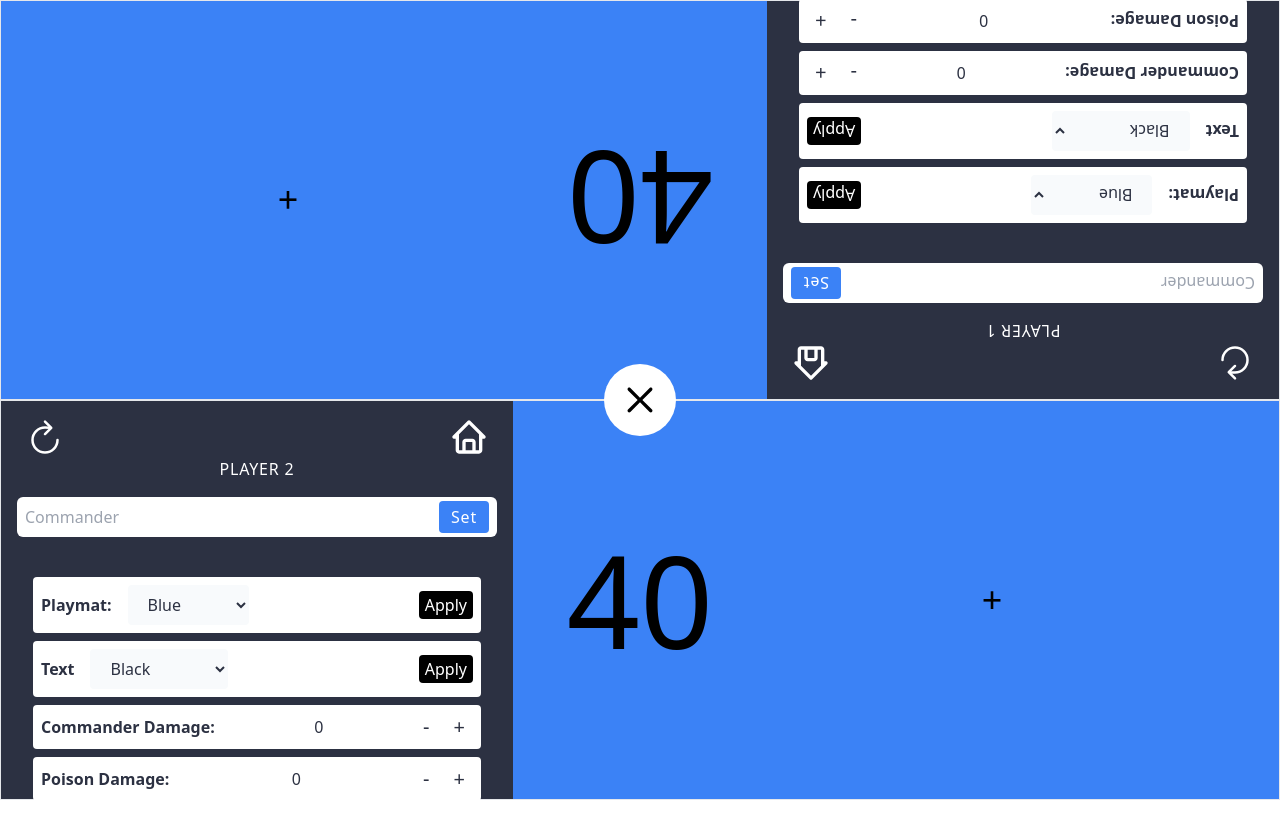
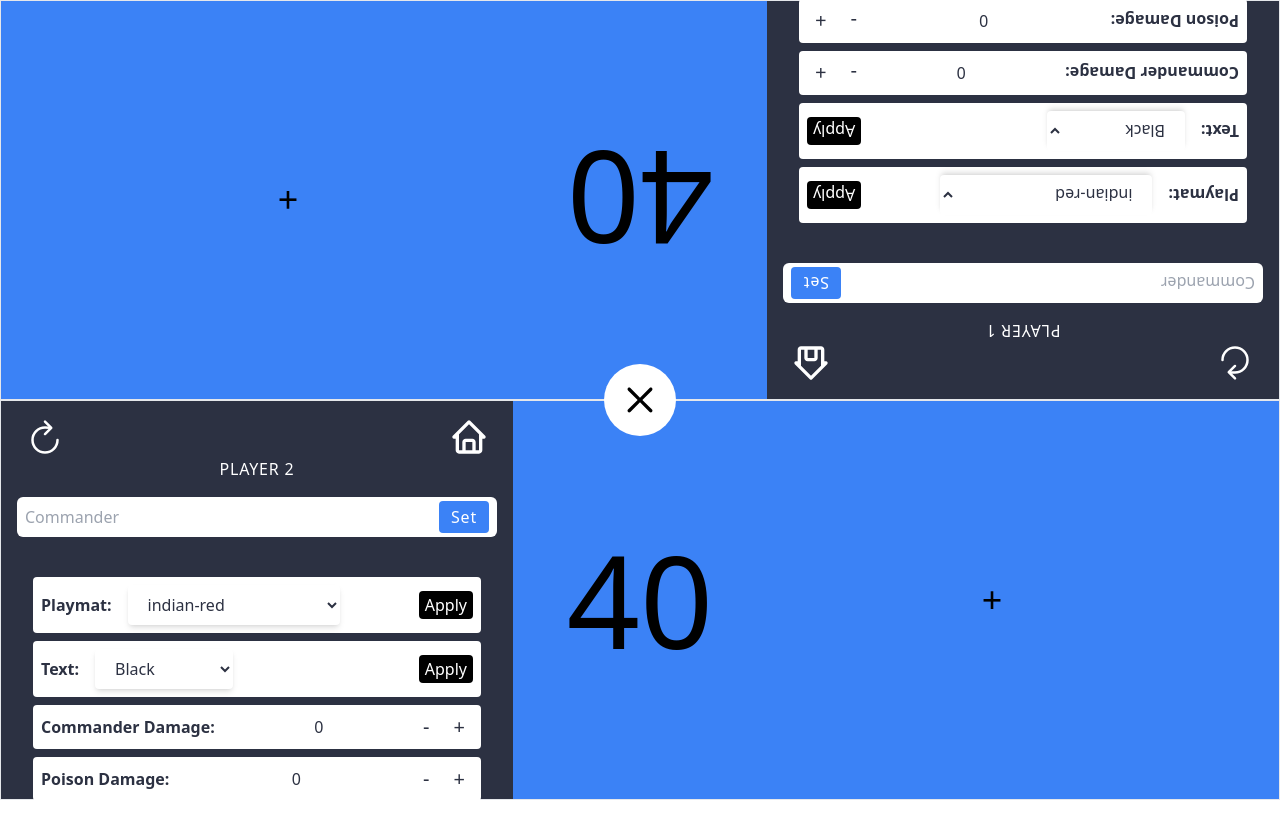
Before and after one commit to mdubelbeis/mtg-life-counter, a React (Vite) app: page /commander/two-players in a window 1280 px wide. Both pictures are taken after a click on the element 640 px from the left and 400 px from the top of the page. Built offline with nearby package versions, Linux system fonts and the light colour scheme.

Commit message:
refactored

```diff
--- a/src/components/ui/PlaymatHeader.tsx
+++ b/src/components/ui/PlaymatHeader.tsx
@@ -1,27 +1,10 @@
-import { useState } from "react";
 import { useDispatch } from "react-redux";
+import { BiHome } from "react-icons/bi";
 import { Link } from "react-router-dom";
 import { IoRefresh } from "react-icons/io5";
-import { BiHome } from "react-icons/bi";
-import ApplyButton from "./ApplyButton";
 import DamageCounters from "../PlaymatHeader/DamageCounters";
-
-import {
-  updatePlayerOneBgColor,
-  updatePlayerOneTextColor,
-} from "../../app/commander/PlayerOneSlice";
-import {
-  updatePlayerTwoBgColor,
-  updatePlayerTwoTextColor,
-} from "../../app/commander/PlayerTwoSlice";
-import {
-  updatePlayerThreeBgColor,
-  updatePlayerThreeTextColor,
-} from "../../app/commander/PlayerThreeSlice";
-import {
-  updatePlayerFourBgColor,
-  updatePlayerFourTextColor,
-} from "../../app/commander/PlayerFourSlice";
+import BackgroundColorMenu from "../PlaymatHeader/BackgroundColorMenu";
+import TextColorMenu from "../PlaymatHeader/TextColorMenu";
 
 interface PlaymatHeaderProps {
   commanderDamage: number;
@@ -36,9 +19,8 @@ const PlaymatHeader: React.FC<PlaymatHeaderProps> = ({
   poisonDamage,
   commanderDamage,
 }) => {
-  const [newBgColor, setNewBgColor] = useState<string>("");
-  const [newTextColor, setNewTextColor] = useState<string>("");
   const dispatch = useDispatch();
+  // const [newTextColor, setNewTextColor] = useState<string>("");
 
   // TODO: CANI? Get commander name, query the API, get an img and set game-board background???
   const getPlayer = () => {
@@ -54,56 +36,12 @@ const PlaymatHeader: React.FC<PlaymatHeaderProps> = ({
     }
   };
 
-  const handleBgColorApply = (e: React.ChangeEvent<HTMLFormElement>) => {
-    e.preventDefault();
-
-    switch (player) {
-      case "PlayerOne":
-        dispatch(updatePlayerOneBgColor(newBgColor));
-        break;
-      case "PlayerTwo":
-        dispatch(updatePlayerTwoBgColor(newBgColor));
-        break;
-      case "PlayerThree":
-        dispatch(updatePlayerThreeBgColor(newBgColor));
-        break;
-      case "PlayerFour":
-        dispatch(updatePlayerFourBgColor(newBgColor));
-        break;
-      default:
-        console.log("There is an error...");
-    }
-  };
-
-  const handleTextColorApply = (e: React.ChangeEvent<HTMLFormElement>) => {
-    e.preventDefault();
-
-    switch (player) {
-      case "PlayerOne":
-        dispatch(updatePlayerOneTextColor(newTextColor));
-        break;
-      case "PlayerTwo":
-        dispatch(updatePlayerTwoTextColor(newTextColor));
-        break;
-      case "PlayerThree":
-        dispatch(updatePlayerThreeTextColor(newTextColor));
-        break;
-      case "PlayerFour":
-        dispatch(updatePlayerFourTextColor(newTextColor));
-        break;
-      default:
-        console.log("There is an error...");
-    }
-  };
-
   const handleCommanderSubmit = (e: React.ChangeEvent<HTMLFormElement>) => {
     e.preventDefault();
   };
 
-  const handleCommanderDamageApply = (
-    e: React.ChangeEvent<HTMLFormElement>
-  ) => {
-    e.preventDefault();
+  const handleRefreshGame = () => {
+    // Dispatch to each player, resetting lifeTotal, commander damage, poison damage
   };
 
   return (
@@ -113,10 +51,8 @@ const PlaymatHeader: React.FC<PlaymatHeaderProps> = ({
         opacity === "0" ? "hidden" : ""
       } top-0 left-0 bg-[#2c3142] w-full text-white p-4 h-full flex flex-col items-center gap-6 max-w-lg`}
     >
-      <div
-        className="absolute top-4 left-6"
-        onClick={() => console.log("Refreshed")}
-      >
+      {/* LINKS */}
+      <div className="absolute top-4 left-6" onClick={handleRefreshGame}>
         <IoRefresh className="w-10 h-10 hover:cursor-pointer" />
       </div>
       <div className="absolute top-4 right-6">
@@ -151,75 +87,13 @@ const PlaymatHeader: React.FC<PlaymatHeaderProps> = ({
         id="settings-wrapper"
         className="grid grid-cols-1 gap-2 p-4 w-full"
       >
-        {/* CHANGE BG COLOR */}
-        <div
-          id="section-bg-color"
-          className="flex items-center justify-between gap-4 h-min p-2 rounded text-[#2c3142] bg-white w-full"
-        >
-          <h3 className="font-bold">Playmat: </h3>
-          <form
-            onSubmit={handleBgColorApply}
-            className="flex items-center justify-between gap-4 w-full"
-          >
-            <label>
-              <select
-                name="bg-color"
-                id="bg-color"
-                className="py-2 px-4 rounded bg-slate-50"
-                onChange={(e) => setNewBgColor(e.target.value)}
-              >
-                <option value="bg-red-500">Red</option>
-                <option value="bg-blue-500" selected>
-                  Blue
-                </option>
-                <option value="bg-green-500">Green</option>
-                <option value="bg-black">Black</option>
-                <option value="bg-slate-100">Colorless</option>
-              </select>
-            </label>
-            <ApplyButton />
-          </form>
-        </div>
-
-        {/* CHANGE TEXT COLOR */}
-        <div
-          id="section-text-color"
-          className="flex items-center justify-between gap-4 h-min p-2 rounded text-[#2c3142] bg-white w-full"
-        >
-          <h3 className="font-bold">Text</h3>
-          <form
-            onSubmit={handleTextColorApply}
-            className="flex items-center justify-between gap-4 w-full"
-          >
-            <label>
-              <select
-                name="text-color"
-                id="text-color"
-                className="py-2 px-4 rounded bg-slate-50"
-                onChange={(e) => setNewTextColor(e.target.value)}
-              >
-                <option value="bg-yellow-500">Yellow</option>
-                <option value="bg-blue-800">Dark Blue</option>
-                <option value="bg-green-800">Dark Green</option>
-                <option value="bg-black" selected>
-                  Black
-                </option>
-                <option value="bg-slate-500">Colorless</option>
-                <option value="bg-white">White</option>
-              </select>
-            </label>
-            <ApplyButton />
-          </form>
-        </div>
-
-        {/* CHANGE COMMANDER DAMAGE */}
+        <BackgroundColorMenu player={player} />
+        <TextColorMenu player={player} />
         <DamageCounters
           title="Commander Damage"
           player={player}
           counter={commanderDamage}
         />
-
-        {/* CHANGE POISON DAMAGE */}
         <DamageCounters
           title="Poison Damage"
           player={player}
```
